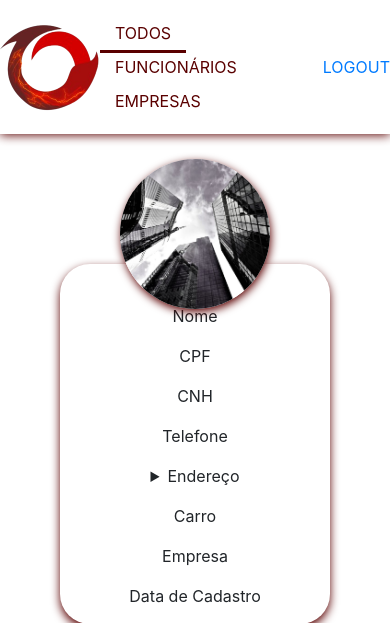
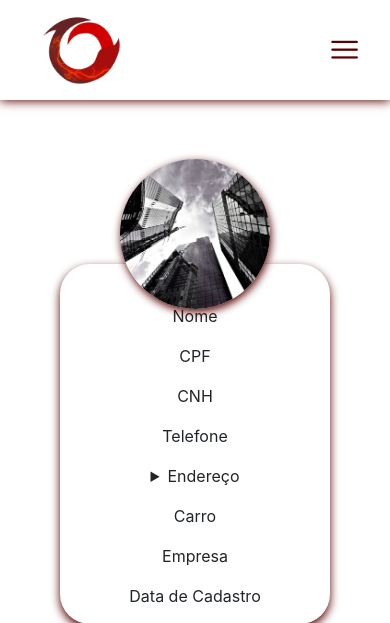
Before and after one commit to felipedegodoy16/projeto01-overdrive, a PHP site: page / in a window 390 px wide. Shown: the top 623 px of the page. Run offline with PHP 8.4, Linux system fonts and the light colour scheme; some libraries are stand-ins or nearby versions.

Commit message:
arrumando a navbar

```diff
--- a/_css/style.css
+++ b/_css/style.css
@@ -18,6 +18,7 @@
 /* Navbar */
 
 nav#navbar {
+    padding: 0 4em;
     width: 100%;
     position: fixed;
     box-shadow: 0px .5px 10px var(--red-dark);
@@ -71,6 +72,26 @@ nav#navbar li.active:after {
 
 nav#navbar li.active:hover {
     color: var(--red-dark);
+}
+
+nav#navbar a#btn_logout {
+    margin-left: 10px;
+    text-decoration: none;
+    background-color: var(--red-dark);
+    padding: .6em 1em;
+    color: #FFF;
+    border-radius: 30px;
+    transition: all .3s ease-in-out;
+}
+
+nav#navbar a#btn_logout:hover {
+    background-color: var(--red-light);
+    transform: scale(1.1);
+    box-shadow: 1px 3px 5px var(--red-dark);
+}
+
+i.icon_menu {
+    display: none;
 }
 
 /* Body do site */
@@ -447,9 +468,57 @@ img#img_logo {
         border-top: 3px solid var(--red-dark);
         border-bottom: 3px solid var(--red-dark);
     }
+
+    div#menu_hamburguer {
+        transform: translateX(0);
+    }
+}
+
+@media screen and (max-width: 768px){
+    /* Navbar hamburguer */
+
+    nav#navbar {
+        padding: 0 2em;
+    }
+
+    div#menu_hamburguer {
+        background-color: #FFF;
+        top: 5em;
+        right: 0;
+        flex-direction: column;
+        justify-content: start;
+        box-shadow: -1px 24px 8px var(--red-dark);
+        transform: translateX(200%);
+        position: fixed;
+        height: 100dvh;
+    }
+
+    i.icon_menu {
+        color: var(--red-dark);
+        cursor: pointer;
+        font-size: 20pt;
+        display: flex;
+        justify-content: center;
+        align-items: center;
+    }
+
+    nav#navbar ul {
+        padding: 0 2em;
+        display: flex;
+        justify-content: center;
+        align-items: center;
+        flex-direction: column;
+    }
+
+    nav#navbar li {
+        display: block;
+        margin: 10px 0;
+    }
 }
 
 @media screen and (max-width: 758px){
+    /* Login */
+
     div#form_login {
         width: 90dvw;
         height: 60dvh;
--- a/_js/main.js
+++ b/_js/main.js
@@ -62,5 +62,4 @@ function callFilters() {
         obj_filter.classList.add('fi-rr-bars-filter')
         obj_filter.classList.remove('fi-rr-x')
     }
-
 }
--- a/_js/navbar.js
+++ b/_js/navbar.js
@@ -9,9 +9,18 @@ function ready() {
     for(let i = 0; i < items_menu.length; i++){
         items_menu[i].addEventListener("click", alter_active)
     }
+
+    window.addEventListener("resize", function(){
+        var menu = document.getElementById('menu_hamburguer')
+        if(this.window.innerWidth > 768) {
+            menu.style.transform = 'translateX(0)'
+        } else {
+            menu.style.transform = 'translateX(200%)'
+        }
+    })
 }
 
-function alter_active(event){
+function alter_active(event) {
     var obj_active = document.getElementsByClassName('active')[0]
     var e = event.target
     if(!e.classList.contains('active')){
@@ -19,3 +28,17 @@ function alter_active(event){
         e.classList.add('active')
     }
 }
+
+function callMenu(e) {
+    var menu = document.getElementById('menu_hamburguer')
+    if(e.classList.contains('fi-rr-menu-burger')) {
+        menu.style.transition = 'transform .3s ease-in-out'
+        menu.style.transform = 'translateX(0)'
+        e.classList.remove('fi-rr-menu-burger')
+        e.classList.add('fi-rr-x')
+    } else {
+        menu.style.transform = 'translateX(200%)'
+        e.classList.add('fi-rr-menu-burger')
+        e.classList.remove('fi-rr-x')
+    }
+}
--- a/index.php
+++ b/index.php
@@ -37,13 +37,23 @@
 
   <body>
     <nav id="navbar" class="center" style="justify-content: space-between;">
-      <img src="_images/overdrive_logo.png" alt="" width="100px" height="auto">
-      <ul>
-        <li class="active li_navbar">Todos</li>
-        <li class="li_navbar">Funcionários</li>
-        <li class="li_navbar">Empresas</li>
-      </ul>
-      <a href="#">LOGOUT</a>
+      <img src="_images/overdrive_logo.png" alt="Logo na Navbar" width="100px" height="auto" style="padding: .7em;">
+      <i id="menu_icon" class="fi fi-rr-menu-burger icon_menu" onclick="callMenu(event.target)"></i>
+      <div id="menu_hamburguer" class="center">
+        <ul>
+          <li class="active li_navbar">Todos</li>
+          <li class="li_navbar">Funcionários</li>
+          <li class="li_navbar">Empresas</li>
+        </ul>
+        <a id="btn_logout" href="?logout=1">SAIR</a>
+        <?php
+          // if(isset($_GET['logout']) && $_GET['logout'] == 1){
+          //   $_SESSION = array();
+          //   session_destroy();
+          //   header('Location: login.php');
+          // }
+        ?>
+      </div>
     </nav>
 
     <main id="main_index" class="col-12 center">
```
